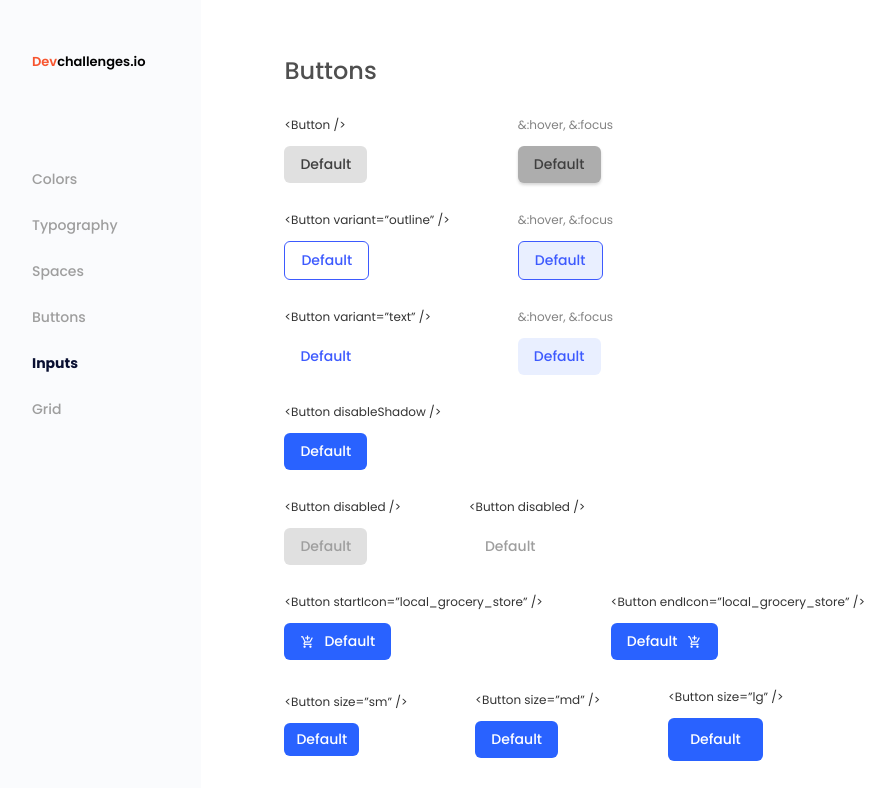
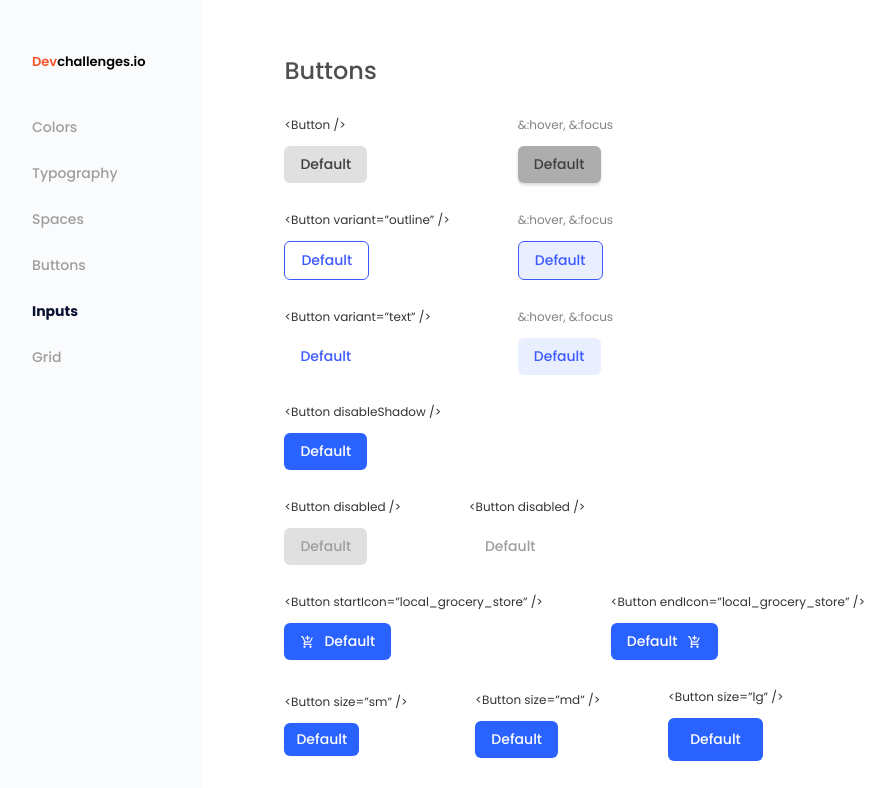
Before and after one commit to bibmode/reusable-button-component, a React (Create React App) app: page / in a window 1280 px wide. Shown: the top 788 px of the page, without its empty margins (24-918 px from the left). Built offline with nearby package versions, Linux system fonts and the light colour scheme.

Commit message:
toggle navigation bar

```diff
--- a/src/MainFrame/MainFrame.styles.js
+++ b/src/MainFrame/MainFrame.styles.js
@@ -78,9 +78,15 @@ export const ButtonContainer = styled.div`
 
   h3 {
     font-size: 1.2rem;
+    width: 100%;
     font-weight: 400;
     margin-bottom: 1.2rem;
+    word-wrap: break-word;
     color: var(--textDark);
+
+    @media only screen and (max-width: 34em) {
+      width: 75%;
+    }
   }
 
   .hoverText {
--- a/src/Sidebar/Sidebar.styles.js
+++ b/src/Sidebar/Sidebar.styles.js
@@ -44,15 +44,29 @@ export const Wrapper = styled.div`
 `;
 
 export const List = styled.ul`
+  /* .hideSidebar {
+    display: none;
+    height: 0;
+  } */
+
+  margin-top: 7rem;
+  display: ${(props) => `${props.display}`};
+  animation: all 0.3s ease;
+  height: fit-content;
+
   list-style: none;
   font-size: 1.4rem;
   font-weight: 500;
   color: #9e9e9e;
-  margin-top: 12.2rem;
+
+  @media only screen and (min-width: 34em) {
+    display: block;
+  }
 
   li {
     :not(:last-child) {
       margin-bottom: 2.5rem;
+      flex: 1 0 auto;
     }
 
     :nth-child(5) {
@@ -60,10 +74,4 @@ export const List = styled.ul`
       color: #090f31;
     }
   }
-
-  @media only screen and (max-width: 34em) {
-    margin-top: 5rem;
-    display: none;
-    height: 0;
-  }
 `;
--- a/src/Sidebar/index.js
+++ b/src/Sidebar/index.js
@@ -1,16 +1,32 @@
+import { useEffect, useState } from "react";
 import { List, Wrapper } from "./Sidebar.styles";
 
 const Sidebar = () => {
+  const [toggle, setToggle] = useState(true);
+  const [display, setDisplay] = useState("none");
+
+  const switchToggle = () => {
+    setToggle(!toggle);
+  };
+
+  useEffect(() => {
+    if (!toggle) {
+      setDisplay("block");
+    } else {
+      setDisplay("none");
+    }
+  }, [toggle]);
+
   return (
     <Wrapper>
       <h2>
         <span>Dev</span>challenges.io
       </h2>
-      <button>
+      <button onClick={switchToggle}>
         <span className="material-icons">menu</span>
       </button>
 
-      <List>
+      <List display={display}>
         <li>Colors</li>
         <li>Typography</li>
         <li>Spaces</li>
```
